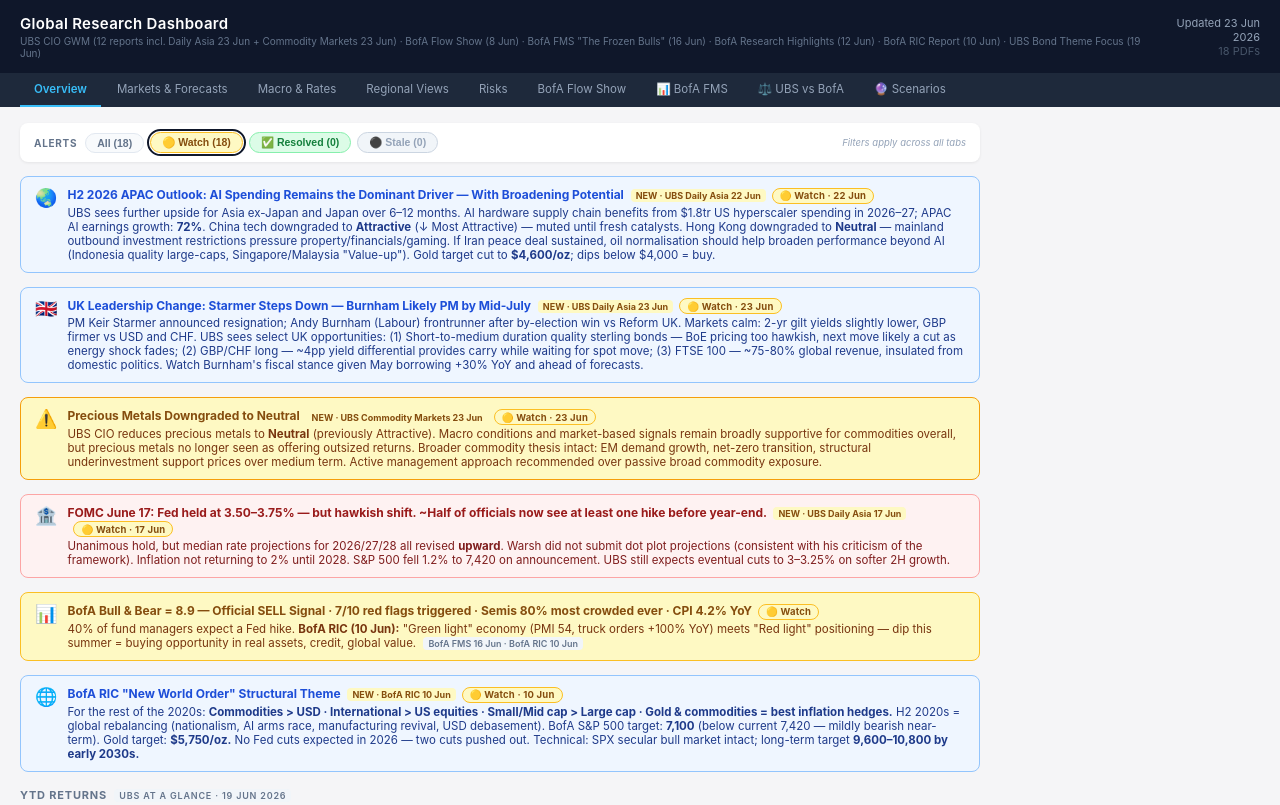
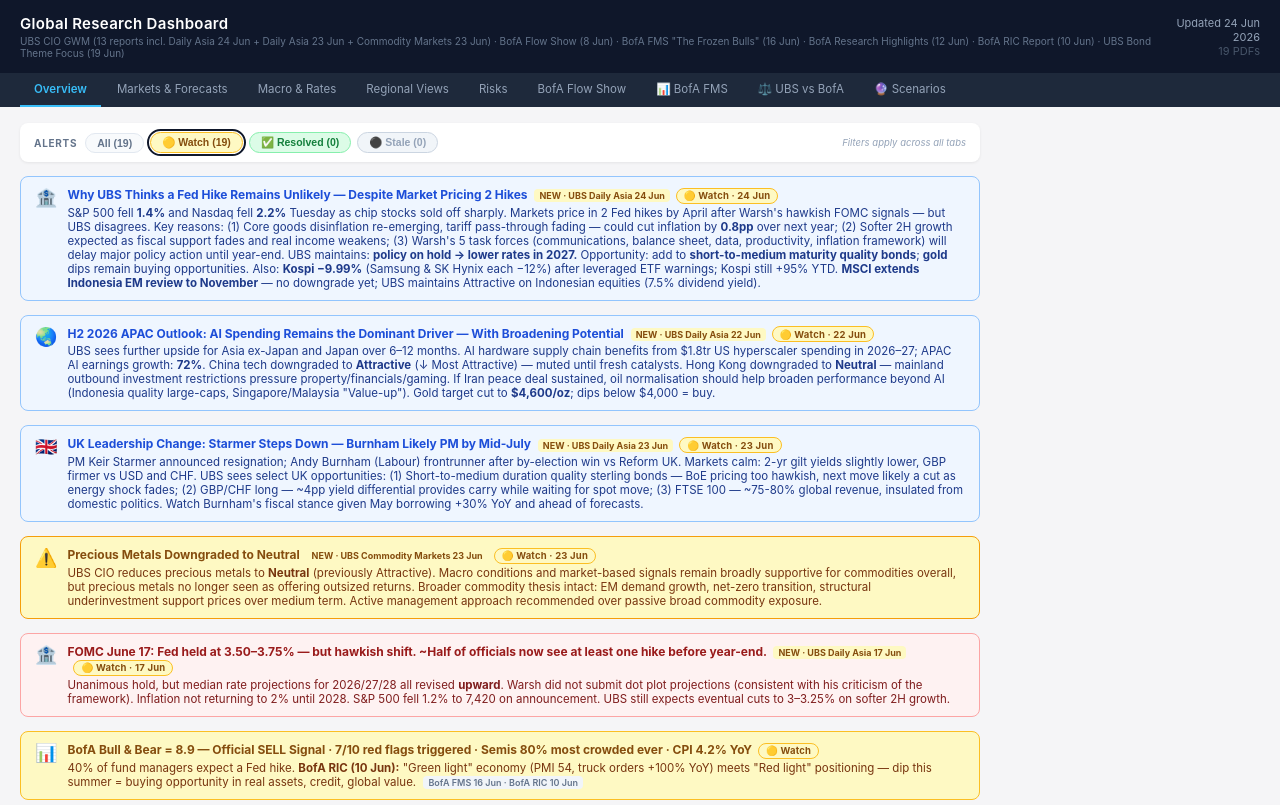
Before and after one commit to anustasia789/Research-Dashboard, a plain HTML site: page index.html in a window 1280 px wide. Shown: the top 805 px of the page. Drawn offline with nearby package versions, Linux system fonts and the light colour scheme.

Commit message:
Auto-scan 24 Jun: UBS Daily Asia 24 Jun — Fed hike unlikely, Kospi -10%, MSCI Indonesia extended, 3 new What to Watch items

```diff
--- a/index.html
+++ b/index.html
@@ -3,7 +3,7 @@
 {
   "name": "Research Dashboard Jun26",
   "schemaVersion": 1,
-  "description": "Global research dashboard synthesizing 18 PDFs (UBS CIO 12 reports incl. Daily Asia 23 Jun UK leadership change + UBS Commodity Markets 23 Jun precious metals downgraded to neutral + BofA Flow Show 8 Jun + BofA FMS 16 Jun + BofA Research Highlights 12 Jun + BofA RIC Report 10 Jun + UBS Bond Theme Focus 19 Jun). Covers: YTD returns, equity targets (UBS 8,200 vs BofA 7,100), FOMC June 17 hawkish hold, central bank rates, macro forecasts, China tech/HK downgrades, APAC FX, gold target $4,600, precious metals downgraded to neutral, UK PM Starmer stepping down/Burnham likely successor, June flash PMIs watch, BofA New World Order theme, Distance Runners, 20yr asset class quilt, macro scenario engine, UBS vs BofA consensus. As of 23 Jun 2026."
+  "description": "Global research dashboard synthesizing 19 PDFs (UBS CIO 13 reports incl. Daily Asia 24 Jun Fed hike unlikely/Kospi -10%/MSCI Indonesia extended + Daily Asia 23 Jun UK leadership change + UBS Commodity Markets 23 Jun precious metals downgraded to neutral + BofA Flow Show 8 Jun + BofA FMS 16 Jun + BofA Research Highlights 12 Jun + BofA RIC Report 10 Jun + UBS Bond Theme Focus 19 Jun). Covers: YTD returns, equity targets (UBS 8,200 vs BofA 7,100), FOMC June 17 hawkish hold, Fed hike unlikely per UBS (Warsh 5 task forces delay), Kospi -9.99% chip selloff, MSCI Indonesia review extended to Nov, central bank rates, macro forecasts, China tech/HK downgrades, APAC FX, gold target $4,600, precious metals downgraded to neutral, UK PM Starmer stepping down/Burnham likely successor, BofA New World Order theme, Distance Runners, 20yr asset class quilt, macro scenario engine, UBS vs BofA consensus. As of 24 Jun 2026."
 }
 </script>
 <html lang="en">
@@ -272,9 +272,9 @@
 <div class="header">
   <div>
     <h1>Global Research Dashboard</h1>
-    <div class="sources">UBS CIO GWM (12 reports incl. Daily Asia 23 Jun + Commodity Markets 23 Jun) · BofA Flow Show (8 Jun) · BofA FMS "The Frozen Bulls" (16 Jun) · BofA Research Highlights (12 Jun) · BofA RIC Report (10 Jun) · UBS Bond Theme Focus (19 Jun)</div>
-  </div>
-  <div class="meta" style="text-align:right;">Updated 23 Jun 2026<br><span style="color:#475569;">18 PDFs</span></div>
+    <div class="sources">UBS CIO GWM (13 reports incl. Daily Asia 24 Jun + Daily Asia 23 Jun + Commodity Markets 23 Jun) · BofA Flow Show (8 Jun) · BofA FMS "The Frozen Bulls" (16 Jun) · BofA Research Highlights (12 Jun) · BofA RIC Report (10 Jun) · UBS Bond Theme Focus (19 Jun)</div>
+  </div>
+  <div class="meta" style="text-align:right;">Updated 24 Jun 2026<br><span style="color:#475569;">19 PDFs</span></div>
 </div>
 
 <div class="tabs">
@@ -291,6 +291,14 @@
 
 <!-- ==================== OVERVIEW ==================== -->
 <div id="tab-overview" class="content active">
+
+  <div class="info-banner">
+    <div class="ab-icon">🏦</div>
+    <div>
+      <div class="ab-title">Why UBS Thinks a Fed Hike Remains Unlikely — Despite Market Pricing 2 Hikes <span class="new-src">NEW · UBS Daily Asia 24 Jun</span></div>
+      <div class="ab-body">S&amp;P 500 fell <strong>1.4%</strong> and Nasdaq fell <strong>2.2%</strong> Tuesday as chip stocks sold off sharply. Markets price in 2 Fed hikes by April after Warsh's hawkish FOMC signals — but UBS disagrees. Key reasons: (1) Core goods disinflation re-emerging, tariff pass-through fading — could cut inflation by <strong>0.8pp</strong> over next year; (2) Softer 2H growth expected as fiscal support fades and real income weakens; (3) Warsh's 5 task forces (communications, balance sheet, data, productivity, inflation framework) will delay major policy action until year-end. UBS maintains: <strong>policy on hold → lower rates in 2027.</strong> Opportunity: add to <strong>short-to-medium maturity quality bonds</strong>; <strong>gold</strong> dips remain buying opportunities. Also: <strong>Kospi −9.99%</strong> (Samsung &amp; SK Hynix each −12%) after leveraged ETF warnings; Kospi still +95% YTD. <strong>MSCI extends Indonesia EM review to November</strong> — no downgrade yet; UBS maintains Attractive on Indonesian equities (7.5% dividend yield).</div>
+    </div>
+  </div>
 
   <div class="info-banner">
     <div class="ab-icon">🌏</div>
@@ -816,6 +824,9 @@
       <tr><td>Eurozone Consumer Confidence (Jun)</td><td>22 Jun 2026</td><td>Gauge of EZ domestic demand amid ECB hiking cycle. <span class="new-src">UBS Daily Asia 22 Jun</span></td></tr>
       <tr><td>UBS CIO Global Livestream</td><td>23 Jun 2026</td><td>Q&amp;A on 2H outlook; market direction update</td></tr>
       <tr><td>June Flash PMIs — Australia, Japan, UK, Eurozone, US</td><td>23 Jun 2026</td><td>Key gauge of global growth momentum heading into H2. Watch for further divergence between services and manufacturing. <span class="new-src">NEW · UBS Daily Asia 23 Jun</span></td></tr>
+      <tr><td>Australia May Inflation <span class="new-src">NEW · UBS Daily Asia 24 Jun</span></td><td>24 Jun 2026</td><td>Key read on RBA rate path. Watch for any surprise that shifts cut expectations.</td></tr>
+      <tr><td>Germany Ifo Business Climate (Jun) <span class="new-src">NEW · UBS Daily Asia 24 Jun</span></td><td>24 Jun 2026</td><td>Gauge of German/Eurozone business sentiment ahead of ECB's next meeting.</td></tr>
+      <tr><td>Micron (MU) Quarterly Earnings <span class="new-src">NEW · UBS Daily Asia 24 Jun</span></td><td>24 Jun 2026</td><td>Bellwether for AI memory demand. Key signal for Asia chip supply chain after Kospi's sharp selloff (Samsung −12%, SK Hynix −12% on 23 Jun).</td></tr>
       <tr><td>UK New PM Policy Agenda (Burnham)</td><td>Mid-Jul 2026 (est.)</td><td>Markets watching fiscal stance. May borrowing +30% YoY already ahead of forecasts — any unfunded spending could unsettle gilts. <span class="new-src">NEW · UBS Daily Asia 23 Jun</span></td></tr>
       <tr><td>US Midterm Elections</td><td>Nov 2026</td><td>Senate control = macro regime shift risk (BofA). 42% expect DEM House/GOP Senate</td></tr>
       <tr><td>Fed Next FOMC</td><td>TBD</td><td>Warsh guidance on hikes if CPI remains >4%</td></tr>
```
